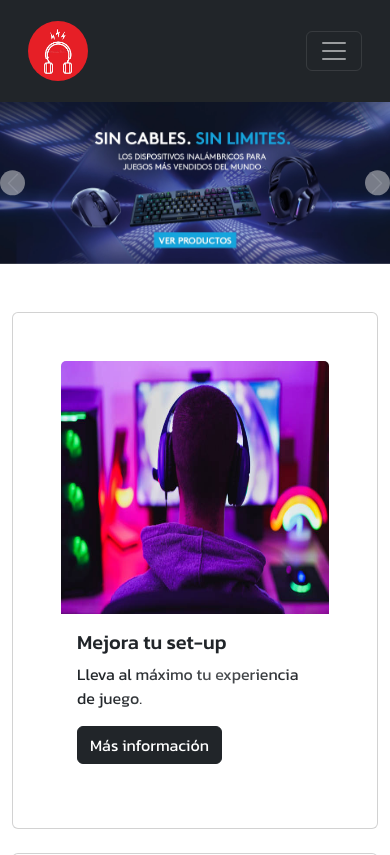
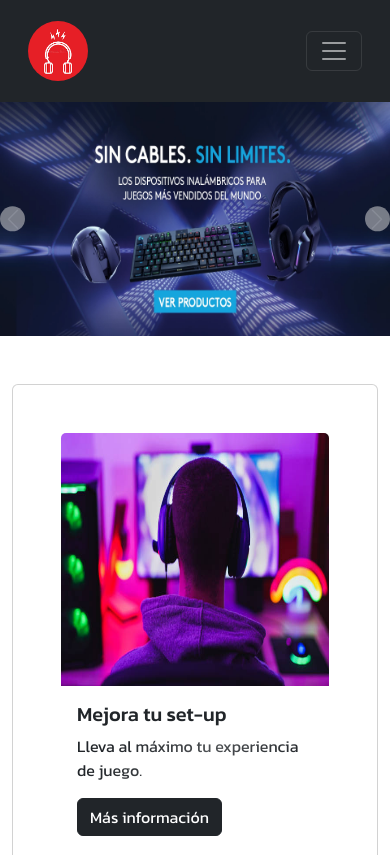
Before and after one commit to fran-ganduglia/PreEntrega3-Ganduglia, a plain HTML site: page index.html in a window 390 px wide. Shown: the top 855 px of the page. Drawn offline with nearby package versions, Linux system fonts and the light colour scheme.

Commit message:
Cambios responsive para celular en index

```diff
--- a/styles/styles.css
+++ b/styles/styles.css
@@ -39,6 +39,15 @@ body{
 .card-hover:hover  {
     transform: scale(1.15);
 }
+
+@media (max-width: 425px){
+
+    .carousel-item img{
+        height: 60vw;
+    }
+}
+
+
 
 .footer-text h5 {
     color: #f5f6fa;
```
Also changed, not shown: index.html (+1 -3 lines).
